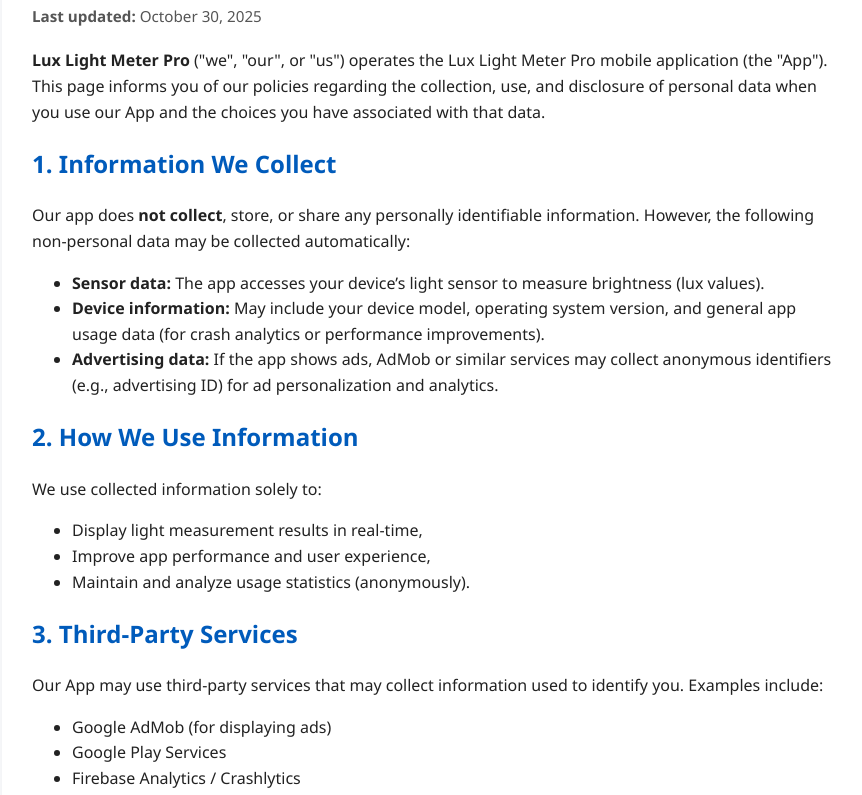
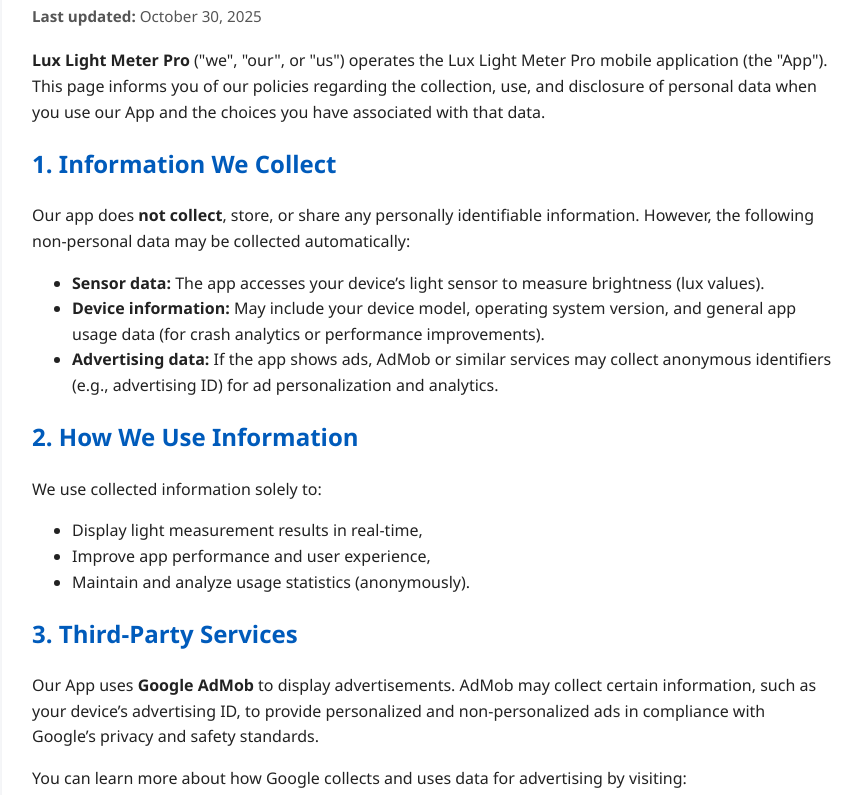
Before and after one commit to truongvanlongofficial/public-website-io, a plain HTML site: page LuxLightMeterPro.html in a window 1280 px wide. Shown: the part 140-935 px from the top of the page, without its empty margins (208-1070 px from the left). Drawn offline with Linux system fonts and the light colour scheme.

Commit message:
Update LuxLightMeterPro.html

```diff
--- a/LuxLightMeterPro.html
+++ b/LuxLightMeterPro.html
@@ -63,15 +63,14 @@
       <li>Maintain and analyze usage statistics (anonymously).</li>
     </ul>
 
-    <h2>3. Third-Party Services</h2>
-    <p>Our App may use third-party services that may collect information used to identify you. Examples include:</p>
-    <ul>
-      <li>Google AdMob (for displaying ads)</li>
-      <li>Google Play Services</li>
-      <li>Firebase Analytics / Crashlytics</li>
-    </ul>
-    <p>You can review their privacy policies here:<br>
-    <a href="https://policies.google.com/privacy" target="_blank">Google Privacy Policy</a></p>
+<h2>3. Third-Party Services</h2>
+<p>Our App uses <strong>Google AdMob</strong> to display advertisements.
+AdMob may collect certain information, such as your device’s advertising ID,
+to provide personalized and non-personalized ads in compliance with Google’s privacy and safety standards.</p>
+
+<p>You can learn more about how Google collects and uses data for advertising by visiting:<br>
+<a href="https://policies.google.com/privacy" target="_blank">Google Privacy Policy</a></p>
+
 
     <h2>4. Data Retention</h2>
     <p>We do not store any personal data on our servers. All sensor readings are processed locally on your device.</p>
```
